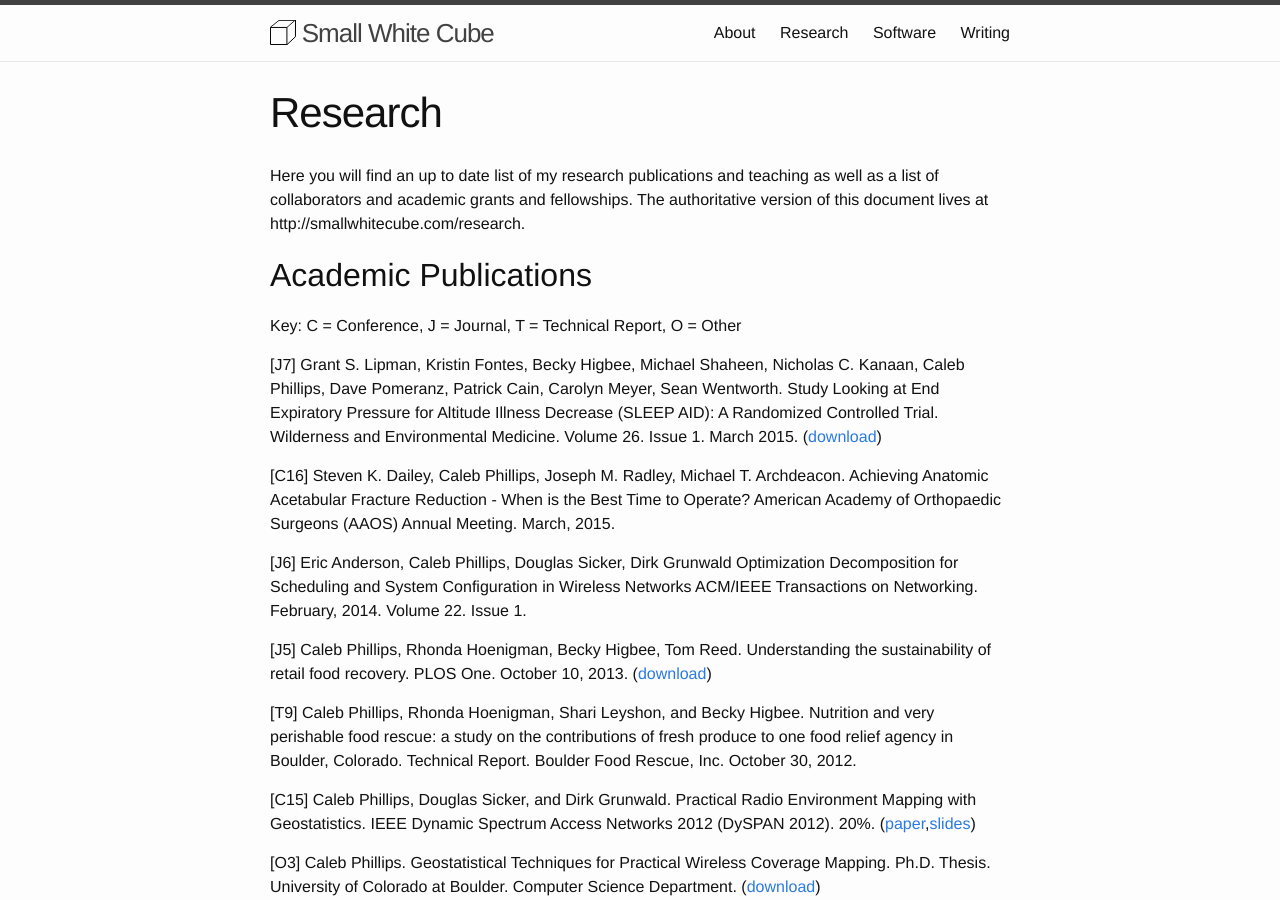
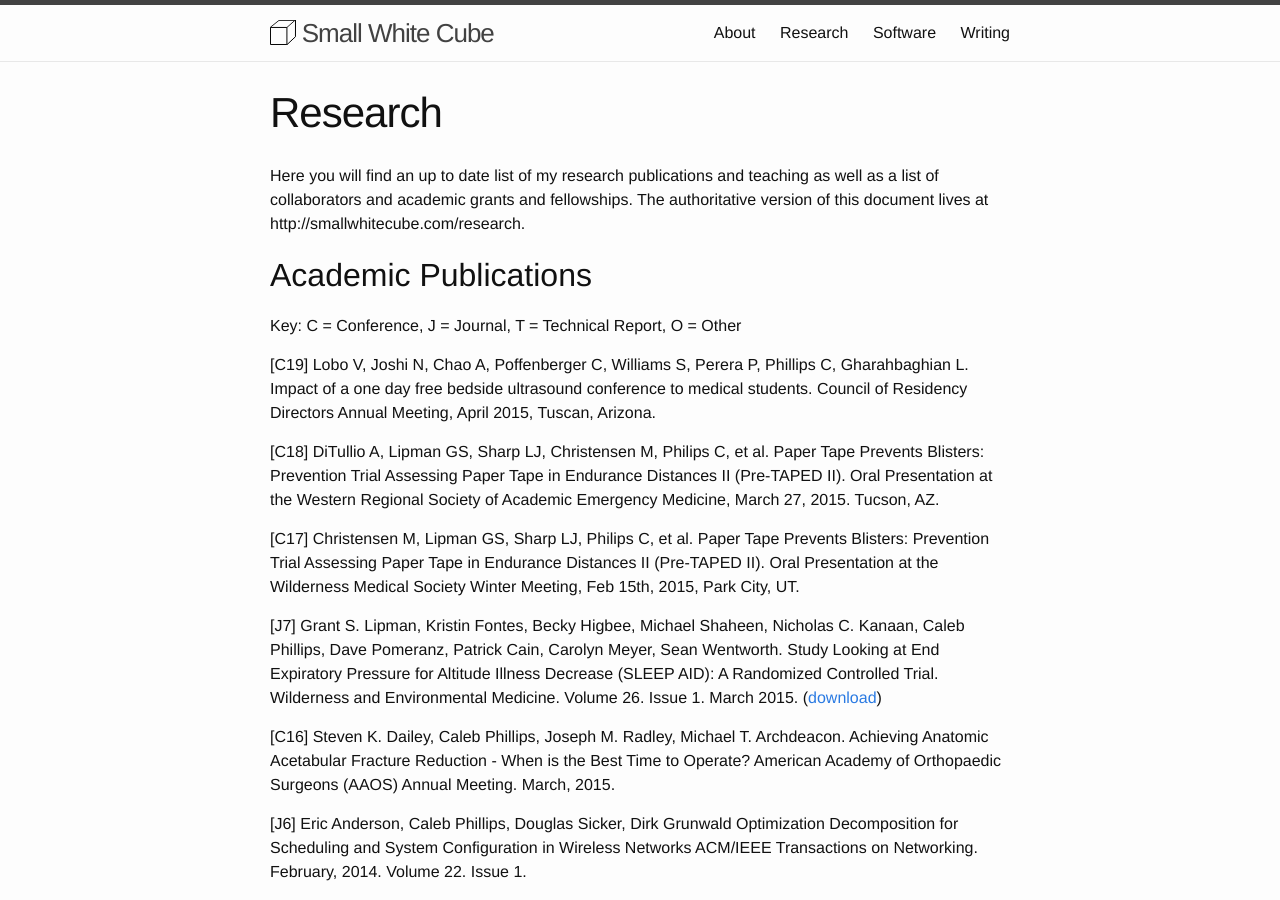
Before and after one commit to somerandomsequence/smallwhitecube, a Jekyll site: the page built from research.md, in a window 1280 px wide and 900 px high. Built offline with Jekyll 4.4.1, drawn with Linux system fonts in a browser that asks for light colours; some of the changed text lies outside the part shown.

Commit message:
President's award

```diff
--- a/research.md
+++ b/research.md
@@ -8,6 +8,12 @@
 ## Academic Publications
 
 Key: C = Conference, J = Journal, T = Technical Report, O = Other
+
+[C19] Lobo V, Joshi N, Chao A, Poffenberger C, Williams S, Perera P, Phillips C, Gharahbaghian L. Impact of a one day free bedside ultrasound conference to medical students. Council of Residency Directors Annual Meeting, April 2015, Tuscan, Arizona.
+
+[C18] DiTullio A, Lipman GS, Sharp LJ, Christensen M, Philips C, et al. Paper Tape Prevents Blisters: Prevention Trial Assessing Paper Tape in Endurance Distances II (Pre-TAPED II). Oral Presentation at the Western Regional Society of Academic Emergency Medicine, March 27, 2015. Tucson, AZ.
+
+[C17] Christensen M, Lipman GS, Sharp LJ, Philips C, et al. Paper Tape Prevents Blisters: Prevention Trial Assessing Paper Tape in Endurance Distances II (Pre-TAPED II). Oral Presentation at the Wilderness Medical Society Winter Meeting, Feb 15th, 2015, Park City, UT.
 
 [J7] Grant S. Lipman, Kristin Fontes, Becky Higbee, Michael Shaheen, Nicholas C. Kanaan, Caleb Phillips, Dave Pomeranz, Patrick Cain, Carolyn Meyer, Sean Wentworth. Study Looking at End Expiratory Pressure for Altitude Illness Decrease (SLEEP AID): A Randomized Controlled Trial. Wilderness and Environmental Medicine. Volume 26. Issue 1. March 2015. ([download](http://www.wemjournal.org/article/S1080-6032%2814%2900310-X/abstract))
 
@@ -139,6 +145,8 @@
 
 ## Awards and Nominations
 
+National Renewable Energy Laboratory. President's Award. 2015.
+
 University of Colorado. Computer Science Department. Outstanding Research Award. 2012.
 
 [E-Town E-Cheivement Award](http://www.etown.org/e-chievement/caleb-phillips/). Boulder Food Rescue. 2012.
```
